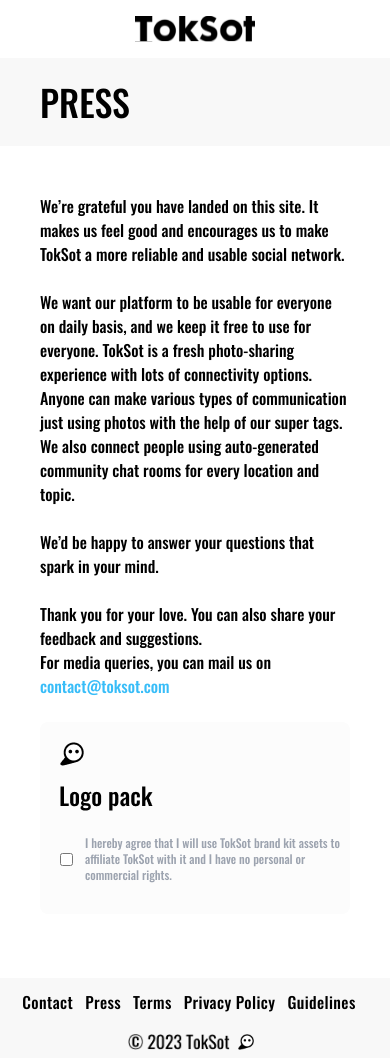
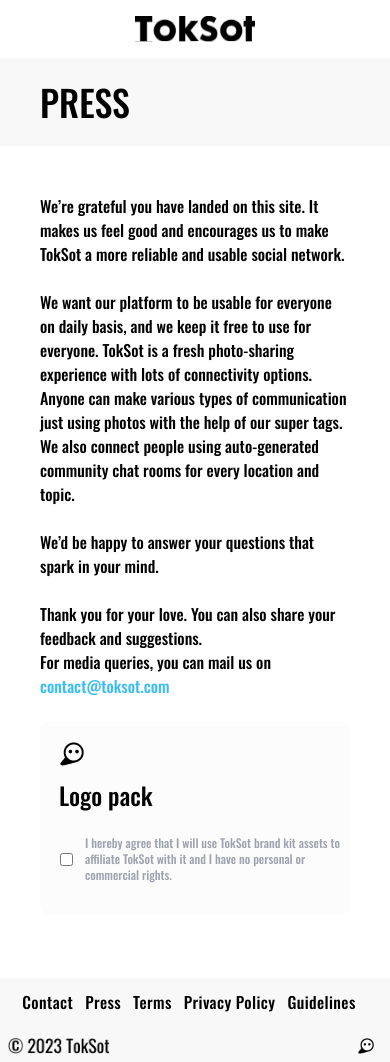
Before and after one commit to 22dhwani/Toksot, a React (Vite) app: page /press in a window 390 px wide. Built offline with nearby package versions, Linux system fonts and the light colour scheme.

Commit message:
small changes

```diff
--- a/src/components/Topbar/BottomBar.tsx
+++ b/src/components/Topbar/BottomBar.tsx
@@ -3,7 +3,7 @@ import logo from "../../assets/logo2.png";
 
 const BottomBar = () => {
   return (
-    <div className=" bottom-0 z-50 w-full lg:h-12 sm:h-20 bg-[#F8F8F8] dark:bg-gray-700 dark:border-gray-600">
+    <div className="md:fixed md:bottom-0 lg:relative z-50 w-full lg:h-12 sm:h-20 bg-[#F8F8F8] dark:bg-gray-700 dark:border-gray-600">
       <div className="flex flex-col md:flex-row md:items-center lg:mt-8 lg:ml-60 md:ml-20 xs:pt-3 lg:pt-2">
         <div className="flex flex-row justify-center md:order-2 md:justify-start h-full max-w-lg mx-auto font-oswald font-medium tracking-wide">
           <div>
@@ -33,7 +33,7 @@ const BottomBar = () => {
             </button>
           </div>
         </div>
-        <div className="md:hidden flex flex-row justify-center my-2 mt-5">
+        <div className="md:hidden flex flex-row justify-between my-2 mt-6 px-2">
           <img src={year} alt="Year" className="mr-2 h-4" />
           <img src={logo} alt="Logo" className="mr-2 h-4" />
         </div>
--- a/src/components/Topbar/ContactBottombar.tsx
+++ b/src/components/Topbar/ContactBottombar.tsx
@@ -24,7 +24,7 @@ const ContactBottomBar = () => {
             </button>
           </div>
         </div>
-        <div className="md:hidden flex flex-row justify-center gap-60 my-2 mt-9">
+        <div className="md:hidden flex flex-row justify-between my-2 mt-6 px-2">
           <img src={year} alt="Year" className="mr-2 h-4" />
           <img src={logo} alt="Logo" className="mr-2 h-4" />
         </div>
```
